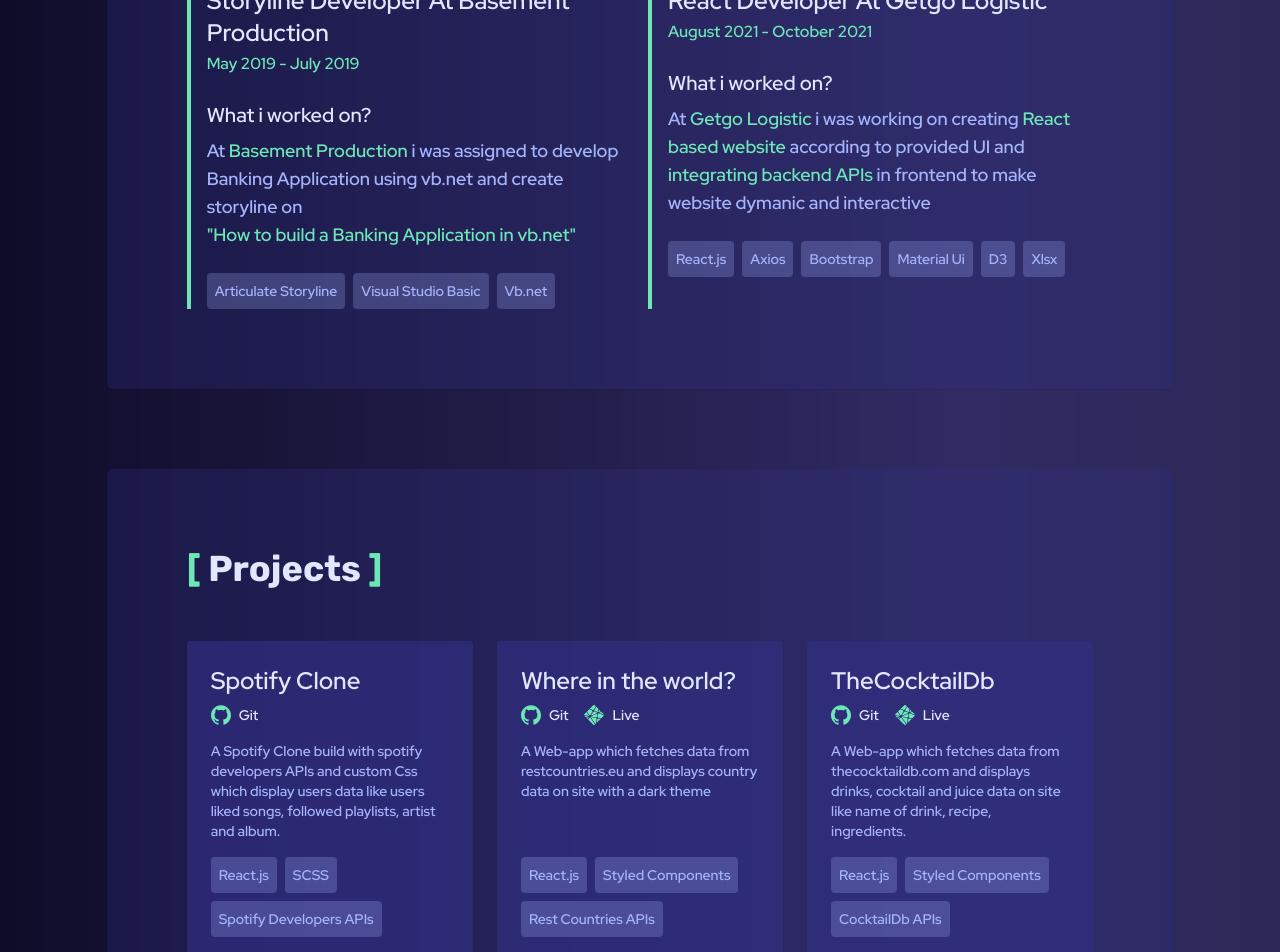
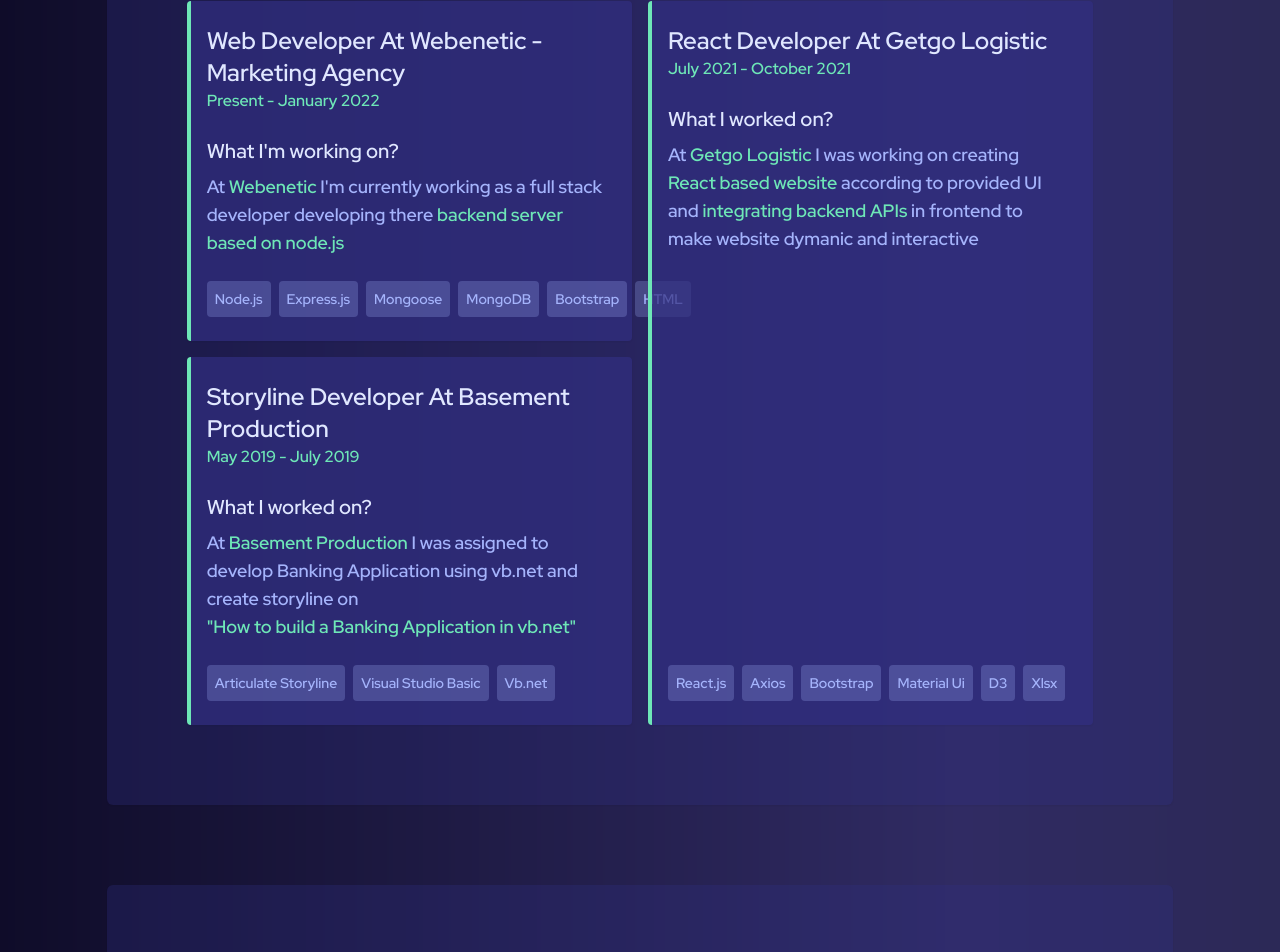
Before and after one commit to AkibJafri/Portfolio, a React (Create React App) app: page / in a window 1280 px wide. Shown: the part 1820-2772 px from the top of the page. Built offline with nearby package versions, Linux system fonts and the light colour scheme.

Commit message:
some changes in project panel

```diff
--- a/src/COMPONENTS/Exp.js
+++ b/src/COMPONENTS/Exp.js
@@ -15,6 +15,15 @@
     'Xlsx'
 ]
 
+const workTag3 = [
+    'Node.js',
+    'Express.js',
+    'Mongoose',
+    'MongoDB',
+    'Bootstrap',
+    'HTML'
+]
+
 function Exp() {
     return (
         <div className="flex gap-y-4 gap-x-8 bg-indigo-900 p-20 mt-20 bg-opacity-30 rounded-md shadow-sm mx-auto">
@@ -24,35 +33,52 @@
                     Experience
                     <span className="text-green-300"> ]</span>
                 </h4>
-                <div className="grid grid-cols-2 gap-4">
-                    <p className="border-green-300 xl:border-l-4 pl-4">
+                <div className="grid grid-cols-2 gap-4 ">
+
+                    <div className=" bg-indigo-900 bg-opacity-70 p-6 rounded shadow-sm border-green-300 xl:border-l-4 pl-4 flex flex-col">
+                        <h5 className="text-indigo-100 text-2xl">Web Developer At Webenetic - Marketing Agency</h5>
+                        <span className="text-green-300 text-base " >Present - January 2022</span>
+                        <h6 className="text-indigo-100 text-xl mt-6 mb-2">What I'm working on?</h6>
+                        <p>At <strong>Webenetic</strong> I'm currently working as a full stack developer developing there <strong>backend server based on node.js</strong></p>
+                        <p className="text-sm pt-6 flex gap-2 mt-auto">
+                            {workTag3.map((val, i) => {
+                                return (
+                                    <span key={i} className="p-2 bg-indigo-300 bg-opacity-25 rounded hover:text-green-300 cursor-pointer">{val}</span>
+                                )
+                            })}
+                        </p>
+                    </div>
+
+                    <div className="row-span-2 bg-indigo-900 bg-opacity-70 p-6 rounded shadow-sm border-green-300 xl:border-l-4 pl-4 flex flex-col">
+                        <h5 className="text-indigo-100 text-2xl">React Developer At Getgo Logistic</h5>
+                        <span className="text-green-300 text-base " >July 2021 - October 2021</span>
+                        <h6 className="text-indigo-100 text-xl mt-6 mb-2">What I worked on?</h6>
+                        <p>At <strong>Getgo Logistic</strong> I was working on creating <strong>React based website</strong> according to provided UI
+                            and <strong>integrating backend APIs</strong> in frontend to make website dymanic and interactive</p>
+                        <p className="text-sm pt-6 flex gap-2 mt-auto">
+                            {workTag2.map((val, i) => {
+                                return (
+                                    <span key={i} className="p-2 bg-indigo-300 bg-opacity-25 rounded hover:text-green-300 cursor-pointer">{val}</span>
+                                )
+                            })}
+                        </p>
+                    </div>
+
+                    <div className="bg-indigo-900 bg-opacity-70 p-6 rounded shadow-sm border-green-300 xl:border-l-4 pl-4 flex flex-col">
                         <h5 className="text-indigo-100 text-2xl">Storyline Developer At Basement Production</h5>
                         <span className="text-green-300 text-base " >May 2019 - July 2019</span>
-                        <h6 className="text-indigo-100 text-xl mt-6 mb-2">What i worked on?</h6>
-                        <p>At <strong>Basement Production</strong> i was assigned to develop Banking Application using vb.net and create
+                        <h6 className="text-indigo-100 text-xl mt-6 mb-2">What I worked on?</h6>
+                        <p>At <strong>Basement Production</strong> I was assigned to develop Banking Application using vb.net and create
                             storyline on <strong><br />"How to build a Banking Application in vb.net"</strong></p>
-                        <p className="text-sm mt-6 flex gap-2">
+                        <p className="text-sm pt-6 flex gap-2 mt-auto">
                             {workTag1.map((val, i) => {
                                 return (
                                     <span key={i} className="p-2 bg-indigo-300 bg-opacity-25 rounded">{val}</span>
                                 )
                             })}
                         </p>
-                    </p>
-                    <p className="border-green-300 xl:border-l-4 pl-4">
-                        <h5 className="text-indigo-100 text-2xl">React Developer At Getgo Logistic</h5>
-                        <span className="text-green-300 text-base " >August 2021 - October 2021</span>
-                        <h6 className="text-indigo-100 text-xl mt-6 mb-2">What i worked on?</h6>
-                        <p>At <strong>Getgo Logistic</strong> i was working on creating <strong>React based website</strong> according to provided UI
-                            and <strong>integrating backend APIs</strong> in frontend to make website dymanic and interactive</p>
-                        <p className="text-sm mt-6 flex gap-2">
-                            {workTag2.map((val, i) => {
-                                return (
-                                    <span key={i} className="p-2 bg-indigo-300 bg-opacity-25 rounded">{val}</span>
-                                )
-                            })}
-                        </p>
-                    </p>
+                    </div>
+
                 </div>
             </div>
 
--- a/src/COMPONENTS/Footer.js
+++ b/src/COMPONENTS/Footer.js
@@ -4,7 +4,7 @@
     return (
         <div className=" text-indigo-300 text-center p-10">
             Designed & Built by <strong>Sohail Jafri</strong><br />
-            <a href="https://tailwindcss.com/" target="_blank">TailwindCSS</a> <strong> ❤ </strong> <a href="https://reactjs.org/" target="_blank">React.js</a>
+            <a href="https://tailwindcss.com/" target="_blank">Using TailwindCSS</a> & <a href="https://reactjs.org/" target="_blank">React.js</a><strong> ❤ </strong>
         </div>
     )
 }
--- a/src/COMPONENTS/Hero.js
+++ b/src/COMPONENTS/Hero.js
@@ -38,10 +38,10 @@
 
             <div id='hero' className="flex flex-col gap-y-4 max-w-3xl">
                 <p className="font-pop text-green-300 text-lg"
-                >Namaste _/\_  <span className="text-indigo-50"> Myself </span> </p>
+                >Namaste 🙏  <span className="text-indigo-50"> Myself </span> </p>
                 <h1 className="font-bold text-6xl text-indigo-100 font-pop">
                     Sohail Jafri.</h1>
-                <h2 id='whoim' className="font-bold text-5xl text-green-300 transition-all ease duration-500 font-pop">
+                <h2 id='whoim' className=" h-28 font-bold text-5xl text-green-300 transition-all ease duration-500 font-pop">
                     {who}
                 </h2>
 
--- a/src/COMPONENTS/Projects.js
+++ b/src/COMPONENTS/Projects.js
@@ -57,10 +57,11 @@
                     Projects
                     <span className="text-green-300"> ]</span>
                 </h4>
-                <div className="grid grid-cols-3 gap-6">
+                <div className="grid grid-cols-3 gap-4">
                     {proAry.map((val, i) => {
                         return (
-                            <div className="bg-indigo-900 bg-opacity-70 p-6 rounded shadow-sm flex flex-col">
+                            <div
+                                className=" bg-indigo-900 bg-opacity-70 p-6 rounded shadow-sm flex flex-col transform translate-y-0 trasition-all duration-100 ease-out hover:-translate-y-2">
                                 <h5 className="text-indigo-100 text-2xl">{val.name}</h5>
                                 <div className="inline-flex gap-x-4 text-sm text-indigo-100 mb-4 mt-2">
                                     {val.git && <a
@@ -74,7 +75,7 @@
                                 <div className="text-sm flex gap-2 flex-wrap mt-auto pt-4 mb-0">
                                     {val?.tech?.map((val, i) => {
                                         return (
-                                            <span key={i} className="p-2 text-indigo-300 bg-indigo-300 bg-opacity-25 rounded">{val}</span>
+                                            <span key={i} className=" p-2 text-indigo-300 bg-indigo-300 bg-opacity-25 rounded hover:text-green-300 cursor-pointer">{val}</span>
                                         )
                                     })}
                                 </div>
--- a/src/STYLES/index.css
+++ b/src/STYLES/index.css
@@ -18,4 +18,20 @@
 a {
   @apply cursor-pointer;
 }
+
+html {
+  scroll-behavior: smooth;
+  scrollbar-width: thin;
+  scrollbar-color: #6EE7B7 #312E81;
+}
+
+html::-webkit-scrollbar {
+  width: 8px;
+  height: 8px;
+  background-color: #312E81;
+}
+
+html::-webkit-scrollbar-thumb {
+  background-color: #6EE7B7;
+}
 /*# sourceMappingURL=index.css.map */
--- a/src/STYLES/index.scss
+++ b/src/STYLES/index.scss
@@ -20,5 +20,20 @@
     @apply cursor-pointer
 }
 
+html {
+    scroll-behavior: smooth;
+    scrollbar-width: thin;
+    scrollbar-color: #6EE7B7 #312E81;
+
+    &::-webkit-scrollbar {
+        width: 8px;
+        height: 8px;
+        background-color: #312E81;
+    }
+
+    &::-webkit-scrollbar-thumb {
+        background-color: #6EE7B7;
+    }
+}
 
 /*# sourceMappingURL=index.css.map */
--- a/tailwind.config.js
+++ b/tailwind.config.js
@@ -14,6 +14,8 @@
                 'sans': ['Red Hat Display', 'sans-serif'],
                 'pop': ['Rubik', 'Roboto', 'Arial', 'sans-serif'],
                 'tech': ['Share Tech Mono', 'cursive'],
+            },
+            scale: {
             }
         },
     },
```
Also changed, not shown: src/COMPONENTS/About.js (+11 -7 lines), 1 other file (tests, documents, lock files or other folders).
